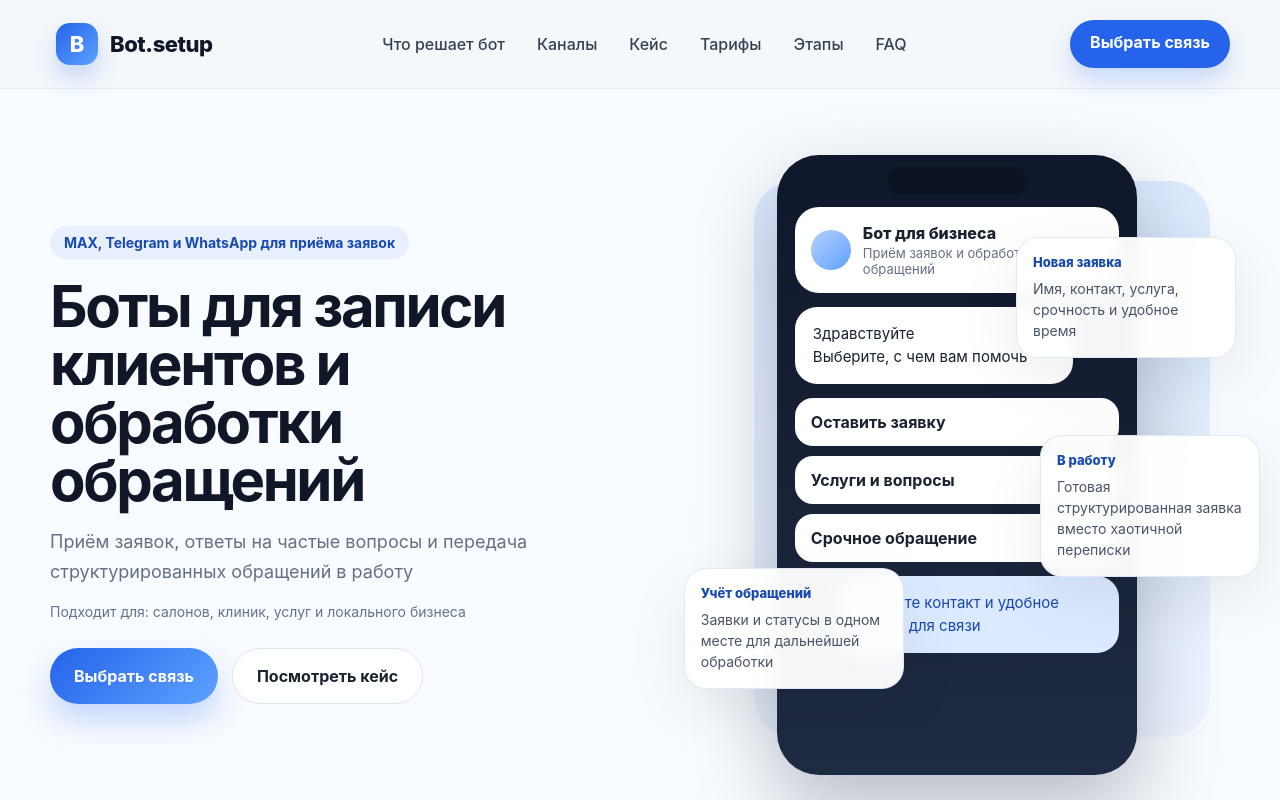
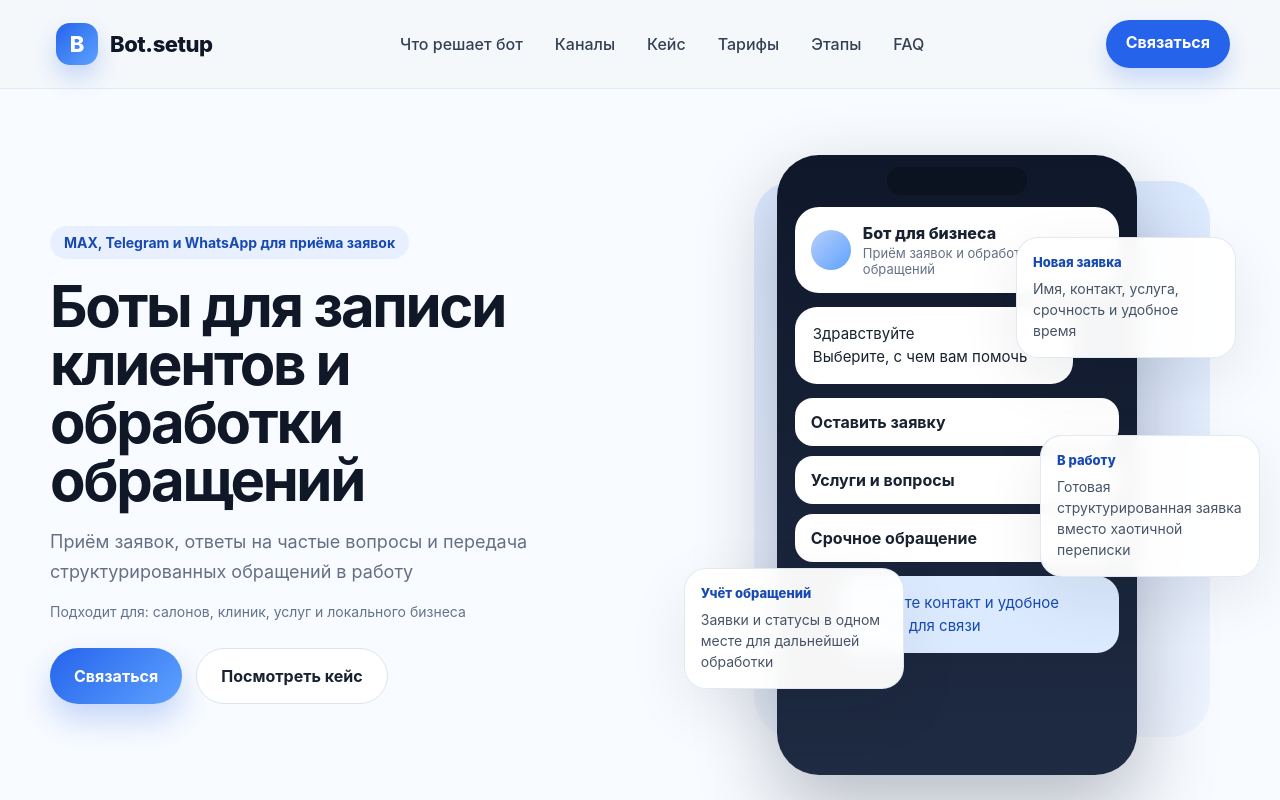
Before and after one commit to yvngfloyd/bot_landing, a React (Vite) app: page / in a window 1280 px wide. Shown: the top 800 px of the page. Built offline with nearby package versions, Linux system fonts and the light colour scheme.

Commit message:
Update App.jsx

```diff
--- a/App.jsx
+++ b/App.jsx
@@ -37,7 +37,7 @@ function App() {
             className="header-cta"
             href="/contact.html"
           >
-            Выбрать связь
+            Связаться
           </a>
         </div>
       </header>
@@ -63,7 +63,7 @@ function App() {
 
               <div className="hero-actions">
                 <a className="btn btn-primary" href="/contact.html">
-                  Выбрать связь
+                  Связаться
                 </a>
 
                 <button
```
